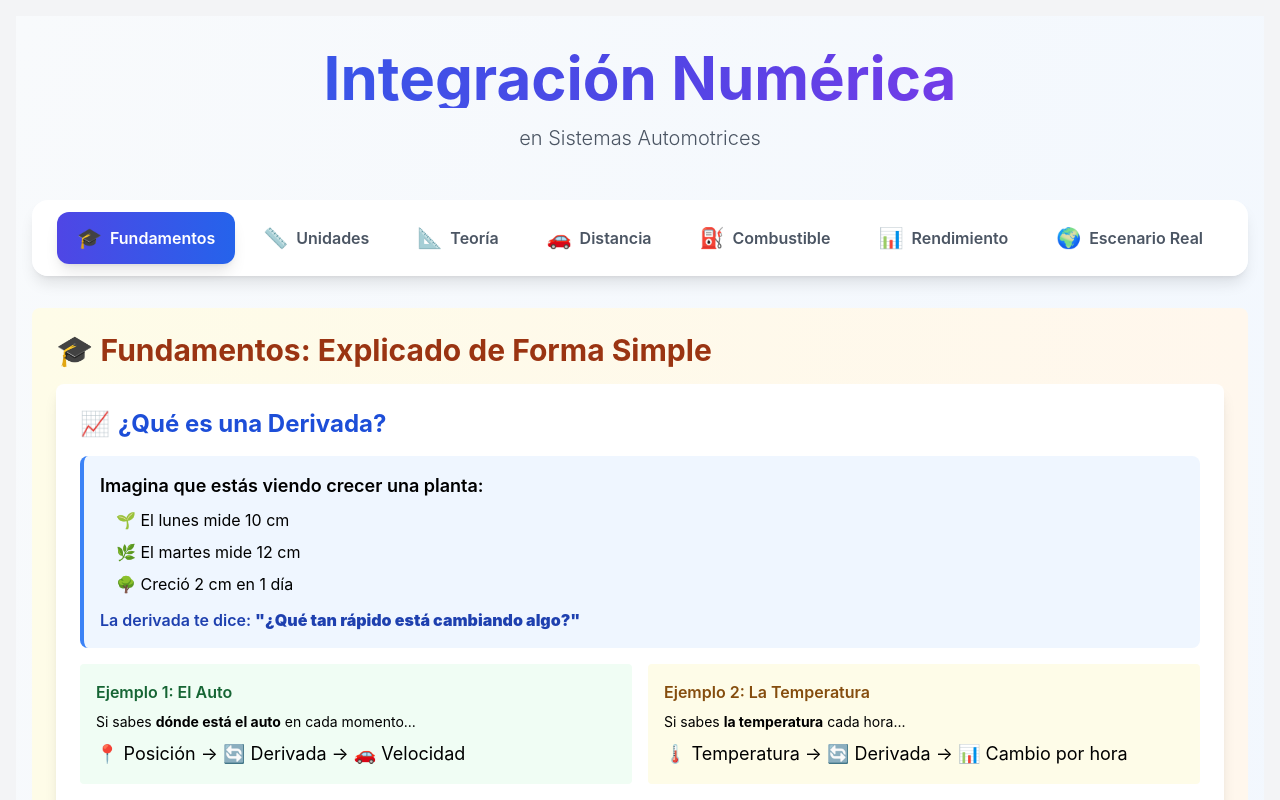
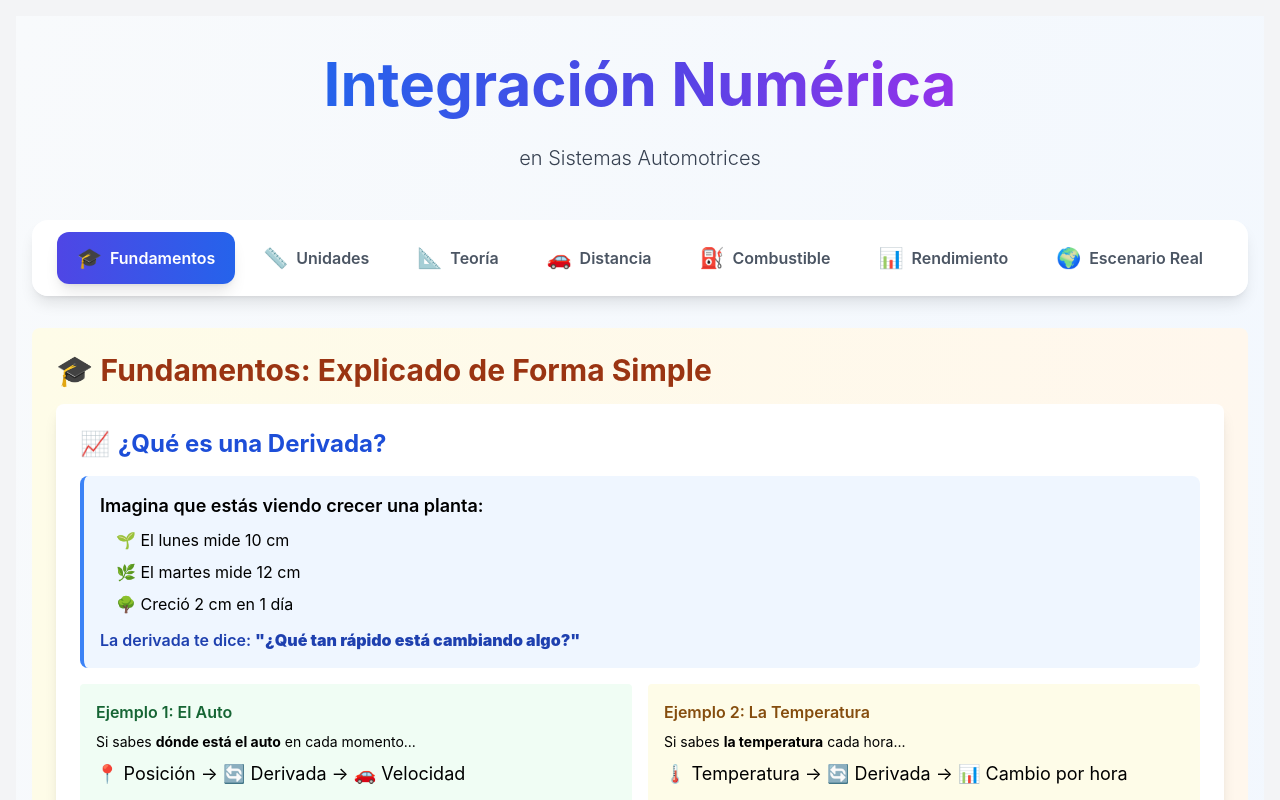
Before and after one commit to vicengv/Integracion_Numerica, a React (Vite) app in the folder visor_app/: page / in a window 1280 px wide. Shown: the top 800 px of the page. Built offline with nearby package versions, Linux system fonts and the light colour scheme.

Commit message:
ui: evitar clipping de descendentes en H1; ajustar line-height y spacing

```diff
--- a/visor_app/src/integral_odometro.tsx
+++ b/visor_app/src/integral_odometro.tsx
@@ -85,10 +85,12 @@ const IntegralOdometro = () => {
       <div className="container mx-auto px-4 py-8 max-w-7xl">
         {/* Header */}
         <header className="text-center mb-12">
-          <h1 className="text-5xl md:text-6xl font-bold bg-gradient-to-r from-blue-600 via-indigo-600 to-purple-600 bg-clip-text text-transparent mb-4">
-            Integración Numérica
+          <h1 className="text-5xl md:text-6xl font-bold mb-5 leading-snug">
+            <span className="bg-gradient-to-r from-blue-600 via-indigo-600 to-purple-600 bg-clip-text text-transparent inline-block align-baseline leading-[1.2] pb-1">
+              Integración Numérica
+            </span>
           </h1>
-          <p className="text-xl text-gray-600 font-light">en Sistemas Automotrices</p>
+          <p className="text-xl text-gray-700 font-light mt-1">en Sistemas Automotrices</p>
         </header>
 
         {/* Navigation Tabs */}
```
